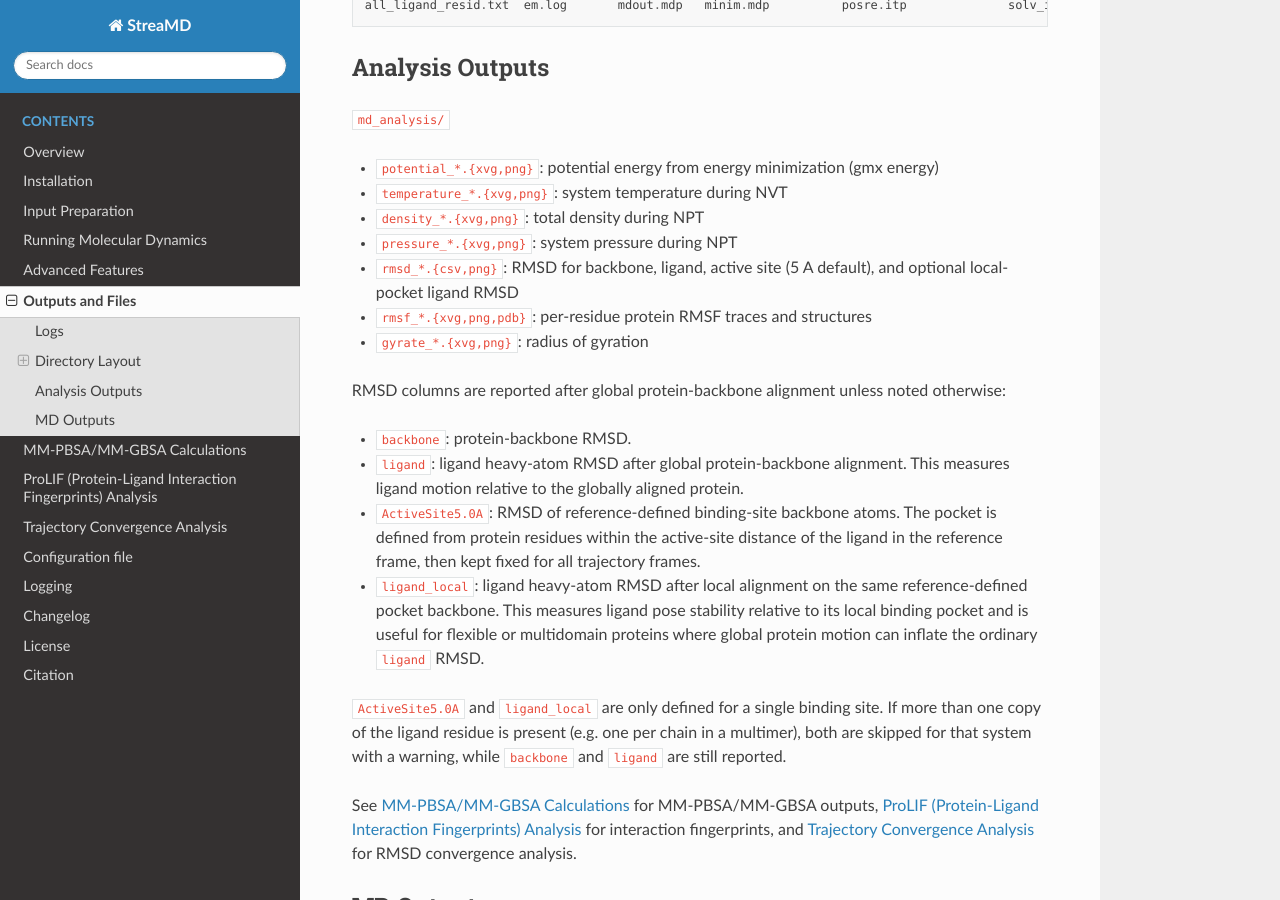
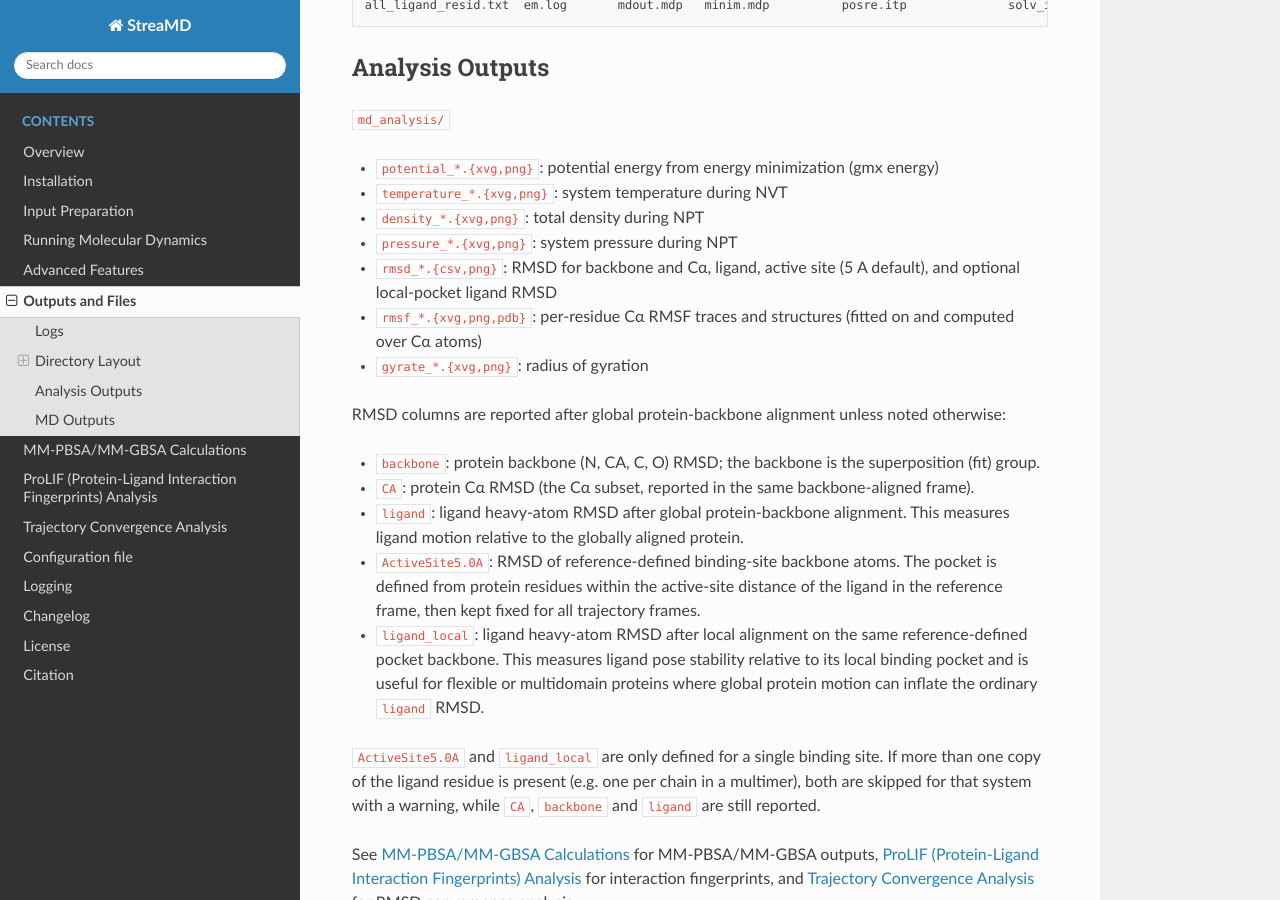
Before and after one commit to ci-lab-cz/streamd, a Sphinx documentation site: the page built from docs/outputs.md, in a window 1280 px wide and 900 px high, scrolled down 2016 px. Built offline with Sphinx 7.4.7 and the Read the Docs theme 3.1.0, drawn with Linux system fonts in a browser that asks for light colours.

Commit message:
update docs

```diff
--- a/docs/outputs.md
+++ b/docs/outputs.md
@@ -89,17 +89,18 @@ all_ligand_resid.txt  em.log       mdout.mdp   minim.mdp          posre.itp
 - `temperature_*.{xvg,png}`: system temperature during NVT
 - `density_*.{xvg,png}`: total density during NPT
 - `pressure_*.{xvg,png}`: system pressure during NPT
-- `rmsd_*.{csv,png}`: RMSD for backbone, ligand, active site (5 A default), and optional local-pocket ligand RMSD
-- `rmsf_*.{xvg,png,pdb}`: per-residue protein RMSF traces and structures
+- `rmsd_*.{csv,png}`: RMSD for backbone and Cα, ligand, active site (5 A default), and optional local-pocket ligand RMSD
+- `rmsf_*.{xvg,png,pdb}`: per-residue Cα RMSF traces and structures (fitted on and computed over Cα atoms)
 - `gyrate_*.{xvg,png}`: radius of gyration
 
 RMSD columns are reported after global protein-backbone alignment unless noted otherwise:
-- `backbone`: protein-backbone RMSD.
+- `backbone`: protein backbone (N, CA, C, O) RMSD; the backbone is the superposition (fit) group.
+- `CA`: protein Cα RMSD (the Cα subset, reported in the same backbone-aligned frame).
 - `ligand`: ligand heavy-atom RMSD after global protein-backbone alignment. This measures ligand motion relative to the globally aligned protein.
 - `ActiveSite5.0A`: RMSD of reference-defined binding-site backbone atoms. The pocket is defined from protein residues within the active-site distance of the ligand in the reference frame, then kept fixed for all trajectory frames.
 - `ligand_local`: ligand heavy-atom RMSD after local alignment on the same reference-defined pocket backbone. This measures ligand pose stability relative to its local binding pocket and is useful for flexible or multidomain proteins where global protein motion can inflate the ordinary `ligand` RMSD.
 
-`ActiveSite5.0A` and `ligand_local` are only defined for a single binding site. If more than one copy of the ligand residue is present (e.g. one per chain in a multimer), both are skipped for that system with a warning, while `backbone` and `ligand` are still reported.
+`ActiveSite5.0A` and `ligand_local` are only defined for a single binding site. If more than one copy of the ligand residue is present (e.g. one per chain in a multimer), both are skipped for that system with a warning, while `CA`, `backbone` and `ligand` are still reported.
 
 See {doc}`mm_pbsa` for MM-PBSA/MM-GBSA outputs, {doc}`plif` for interaction fingerprints, and {doc}`trajectory_convergence` for RMSD convergence analysis.
 
```
Also changed, not shown: docs/trajectory_convergence.md (+1 -1 lines).
